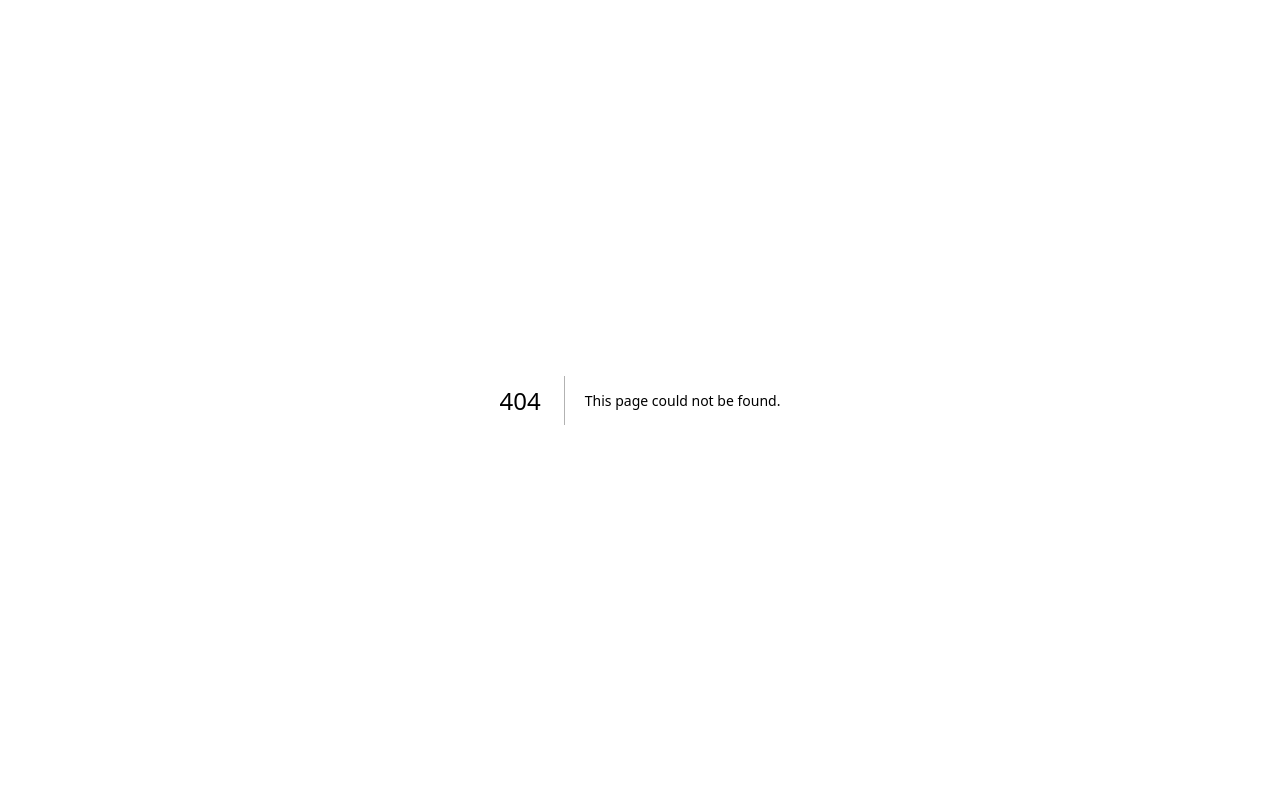
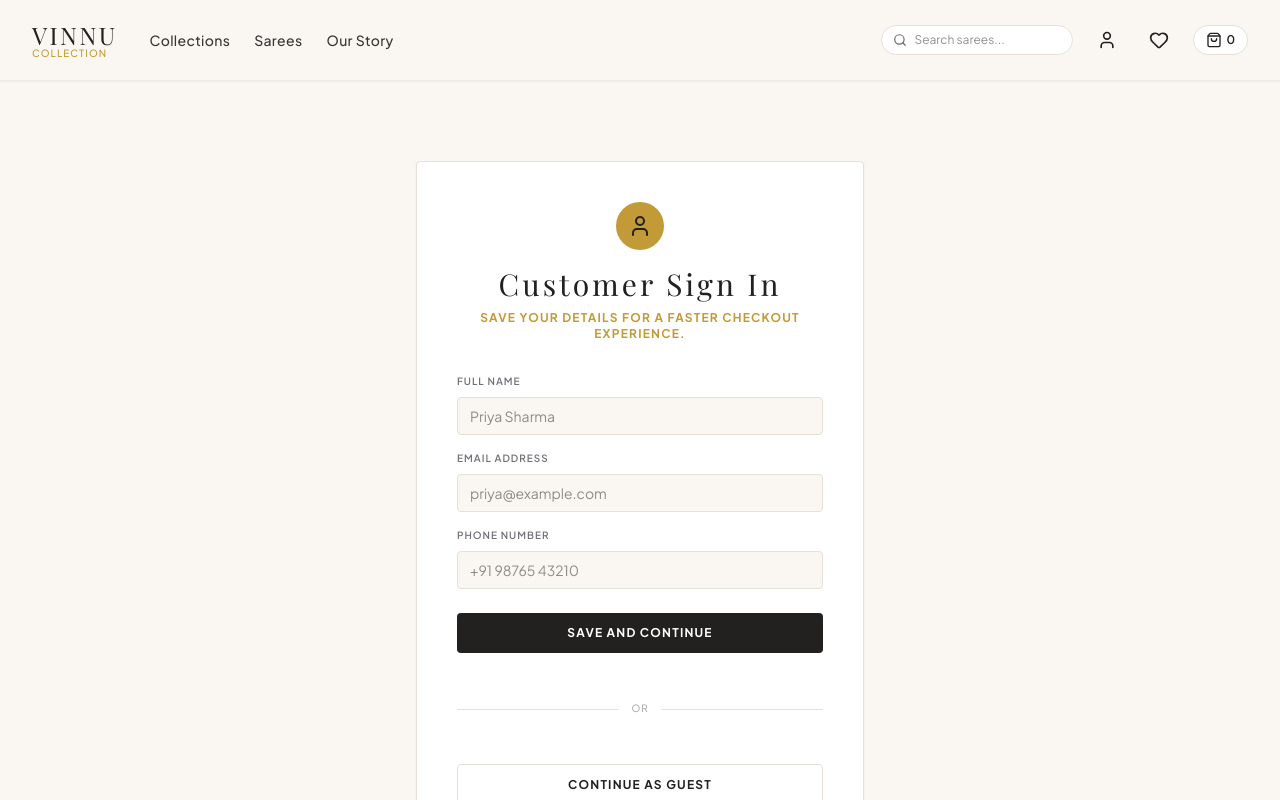
Before and after one commit to venudhar1/vinnu-collection, a Next.js app in the folder frontend/: page /shop/login in a window 1280 px wide. Before the commit this address had no page. Shown: the top 800 px of the page. Built offline with nearby package versions, Linux system fonts and the light colour scheme; a web font is replaced by a local one.

Commit message:
Merge branch 'main' of https://github.com/venudhar1/vinnu-collection

```diff
--- a/frontend/src/app/admin/login/page.tsx
+++ b/frontend/src/app/admin/login/page.tsx
@@ -89,6 +89,9 @@ export default function AdminLoginPage() {
           <p className="mt-2 text-xs font-sans tracking-widest text-brand-gold uppercase font-bold">
             Staff Portal Authentication
           </p>
+          <p className="mt-3 text-[11px] text-zinc-500 leading-relaxed">
+            This portal is for staff only. Customer-facing login is available at <span className="font-semibold text-brand-charcoal">/shop/login</span>.
+          </p>
         </div>
 
         {error && (
--- a/frontend/src/app/shop/checkout/page.tsx
+++ b/frontend/src/app/shop/checkout/page.tsx
@@ -1,6 +1,6 @@
 "use client";
 
-import React, { useState } from "react";
+import React, { useEffect, useState } from "react";
 import Link from "next/link";
 import { useCart } from "../../context/CartContext";
 import {
@@ -19,6 +19,22 @@ export default function CheckoutPage() {
   const [city, setCity] = useState("");
   const [state, setState] = useState("");
   const [pincode, setPincode] = useState("");
+  const [customerSession, setCustomerSession] = useState<null | { name?: string; email?: string; phone?: string }>(null);
+
+  useEffect(() => {
+    const saved = localStorage.getItem("customer_session");
+    if (saved) {
+      try {
+        const parsed = JSON.parse(saved);
+        setCustomerSession(parsed);
+        setName(parsed.name || "");
+        setEmail(parsed.email || "");
+        setPhone(parsed.phone || "");
+      } catch {
+        localStorage.removeItem("customer_session");
+      }
+    }
+  }, []);
 
   // Card input states
   const [cardNumber, setCardNumber] = useState("4242 4242 4242 4242");
@@ -132,6 +148,13 @@ export default function CheckoutPage() {
           <p className="text-brand-muted mt-1 leading-relaxed">Provide your coordinates and simulated card details to complete your order.</p>
         </div>
       </div>
+
+      {customerSession && (
+        <div className="mt-4 rounded-sm border border-emerald-100 bg-emerald-50 p-4 text-emerald-800 text-xs">
+          <div className="font-semibold">Signed in as {customerSession.name}</div>
+          <div className="mt-1">Your saved email is {customerSession.email}. If you want to change it, update the form below.</div>
+        </div>
+      )}
 
       {error && (
         <div className="flex items-start gap-2.5 p-4 rounded-xs bg-rose-50 border border-rose-200 text-rose-800">
--- a/frontend/src/app/shop/layout.tsx
+++ b/frontend/src/app/shop/layout.tsx
@@ -53,7 +53,7 @@ export default function ShopLayout({ children }: { children: React.ReactNode })
               <Search className="absolute left-3 top-1/2 -translate-y-1/2 w-3.5 h-3.5 text-brand-muted" />
             </div>
 
-            <Link href="/admin/login" className="p-2 text-brand-charcoal hover:text-brand-gold transition-colors" title="Staff Dashboard">
+            <Link href="/shop/login" className="p-2 text-brand-charcoal hover:text-brand-gold transition-colors" title="Customer Login">
               <User className="w-5 h-5" />
             </Link>
 
--- /dev/null
+++ b/frontend/src/app/shop/login/page.tsx
@@ -0,0 +1,181 @@
+"use client";
+
+import React, { useEffect, useState } from "react";
+import Link from "next/link";
+import { useRouter } from "next/navigation";
+import { User, ShieldCheck, Sparkles, ArrowRight, LogOut } from "lucide-react";
+
+export default function ShopLoginPage() {
+  const router = useRouter();
+  const [name, setName] = useState("");
+  const [email, setEmail] = useState("");
+  const [phone, setPhone] = useState("");
+  const [error, setError] = useState<string | null>(null);
+  const [hasSession, setHasSession] = useState(false);
+
+  useEffect(() => {
+    const stored = localStorage.getItem("customer_session");
+    if (stored) {
+      try {
+        const parsed = JSON.parse(stored);
+        setName(parsed.name || "");
+        setEmail(parsed.email || "");
+        setPhone(parsed.phone || "");
+        setHasSession(true);
+      } catch {
+        localStorage.removeItem("customer_session");
+      }
+    }
+  }, []);
+
+  const saveSession = () => {
+    localStorage.setItem(
+      "customer_session",
+      JSON.stringify({ name: name.trim(), email: email.trim(), phone: phone.trim() })
+    );
+  };
+
+  const handleSubmit = (e: React.FormEvent) => {
+    e.preventDefault();
+    if (!name.trim() || !email.trim()) {
+      setError("Please enter your name and email to continue.");
+      return;
+    }
+
+    saveSession();
+    router.push("/shop/checkout");
+  };
+
+  const handleContinueAsGuest = () => {
+    localStorage.removeItem("customer_session");
+    router.push("/shop/checkout");
+  };
+
+  const handleSignOut = () => {
+    localStorage.removeItem("customer_session");
+    setName("");
+    setEmail("");
+    setPhone("");
+    setHasSession(false);
+  };
+
+  return (
+    <div className="flex items-center justify-center min-h-screen px-4 py-12 sm:px-6 lg:px-8 bg-brand-cream">
+      <div className="w-full max-w-md space-y-8 bg-white p-10 rounded-sm border border-[#E6E0D5] shadow-xs">
+        <div className="text-center">
+          <div className="inline-flex items-center justify-center w-12 h-12 rounded-full bg-brand-gold text-brand-charcoal mx-auto mb-4">
+            <User className="w-6 h-6" />
+          </div>
+          <h2 className="text-3xl font-serif tracking-widest text-brand-charcoal">Customer Sign In</h2>
+          <p className="mt-2 text-xs font-sans tracking-widest text-brand-gold uppercase font-bold">
+            Save your details for a faster checkout experience.
+          </p>
+        </div>
+
+        {error && (
+          <div className="p-3 rounded-sm bg-rose-50 border border-rose-200 text-rose-800 text-xs">
+            {error}
+          </div>
+        )}
+
+        {hasSession && (
+          <div className="p-4 bg-emerald-50 border border-emerald-200 rounded-sm text-xs text-emerald-800">
+            <div className="flex items-center gap-2 mb-3">
+              <ShieldCheck className="w-4 h-4" />
+              <span>Saved customer session detected.</span>
+            </div>
+            <p className="text-[11px] text-zinc-600">Your name and email will be reused for checkout if you continue.</p>
+            <div className="mt-3 flex gap-2">
+              <button
+                type="button"
+                onClick={() => router.push("/shop/checkout")}
+                className="flex-1 bg-brand-charcoal text-white rounded-sm text-xs uppercase tracking-wider py-2"
+              >
+                Continue to Checkout
+              </button>
+              <button
+                type="button"
+                onClick={handleSignOut}
+                className="flex-1 border border-zinc-300 rounded-sm text-xs uppercase tracking-wider py-2 text-zinc-700"
+              >
+                Sign Out
+              </button>
+            </div>
+          </div>
+        )}
+
+        <form className="space-y-6" onSubmit={handleSubmit}>
+          <div className="space-y-4">
+            <div>
+              <label htmlFor="name" className="block text-[10px] uppercase tracking-widest text-zinc-500 font-semibold">
+                Full name
+              </label>
+              <input
+                id="name"
+                type="text"
+                value={name}
+                onChange={(e) => setName(e.target.value)}
+                placeholder="Priya Sharma"
+                className="mt-2 w-full px-3 py-2 text-sm bg-[#FAF7F2] border border-[#E6E0D5] rounded-sm focus:outline-none focus:border-brand-gold"
+              />
+            </div>
+            <div>
+              <label htmlFor="email" className="block text-[10px] uppercase tracking-widest text-zinc-500 font-semibold">
+                Email address
+              </label>
+              <input
+                id="email"
+                type="email"
+                value={email}
+                onChange={(e) => setEmail(e.target.value)}
+                placeholder="priya@example.com"
+                className="mt-2 w-full px-3 py-2 text-sm bg-[#FAF7F2] border border-[#E6E0D5] rounded-sm focus:outline-none focus:border-brand-gold"
+              />
+            </div>
+            <div>
+              <label htmlFor="phone" className="block text-[10px] uppercase tracking-widest text-zinc-500 font-semibold">
+                Phone number
+              </label>
+              <input
+                id="phone"
+                type="tel"
+                value={phone}
+                onChange={(e) => setPhone(e.target.value)}
+                placeholder="+91 98765 43210"
+                className="mt-2 w-full px-3 py-2 text-sm bg-[#FAF7F2] border border-[#E6E0D5] rounded-sm focus:outline-none focus:border-brand-gold"
+              />
+            </div>
+          </div>
+
+          <button
+            type="submit"
+            className="w-full bg-brand-charcoal text-white rounded-sm py-3 text-xs uppercase tracking-widest font-bold"
+          >
+            Save and Continue
+          </button>
+        </form>
+
+        <div className="relative flex items-center justify-center py-4">
+          <div className="absolute inset-x-0 top-1/2 h-px bg-[#E6E0D5]" />
+          <span className="relative px-3 bg-white text-[10px] uppercase tracking-widest text-zinc-400">
+            OR
+          </span>
+        </div>
+
+        <button
+          type="button"
+          onClick={handleContinueAsGuest}
+          className="w-full border border-[#E6E0D5] rounded-sm py-3 text-xs uppercase tracking-widest font-bold text-brand-charcoal hover:border-brand-gold"
+        >
+          Continue as Guest
+        </button>
+
+        <div className="pt-6 text-center text-[11px] text-zinc-500">
+          <p>
+            Need staff access? Use <Link href="/admin/login" className="font-bold text-brand-charcoal underline">Admin Login</Link>.
+          </p>
+        </div>
+      </div>
+    </div>
+  );
+}
```
